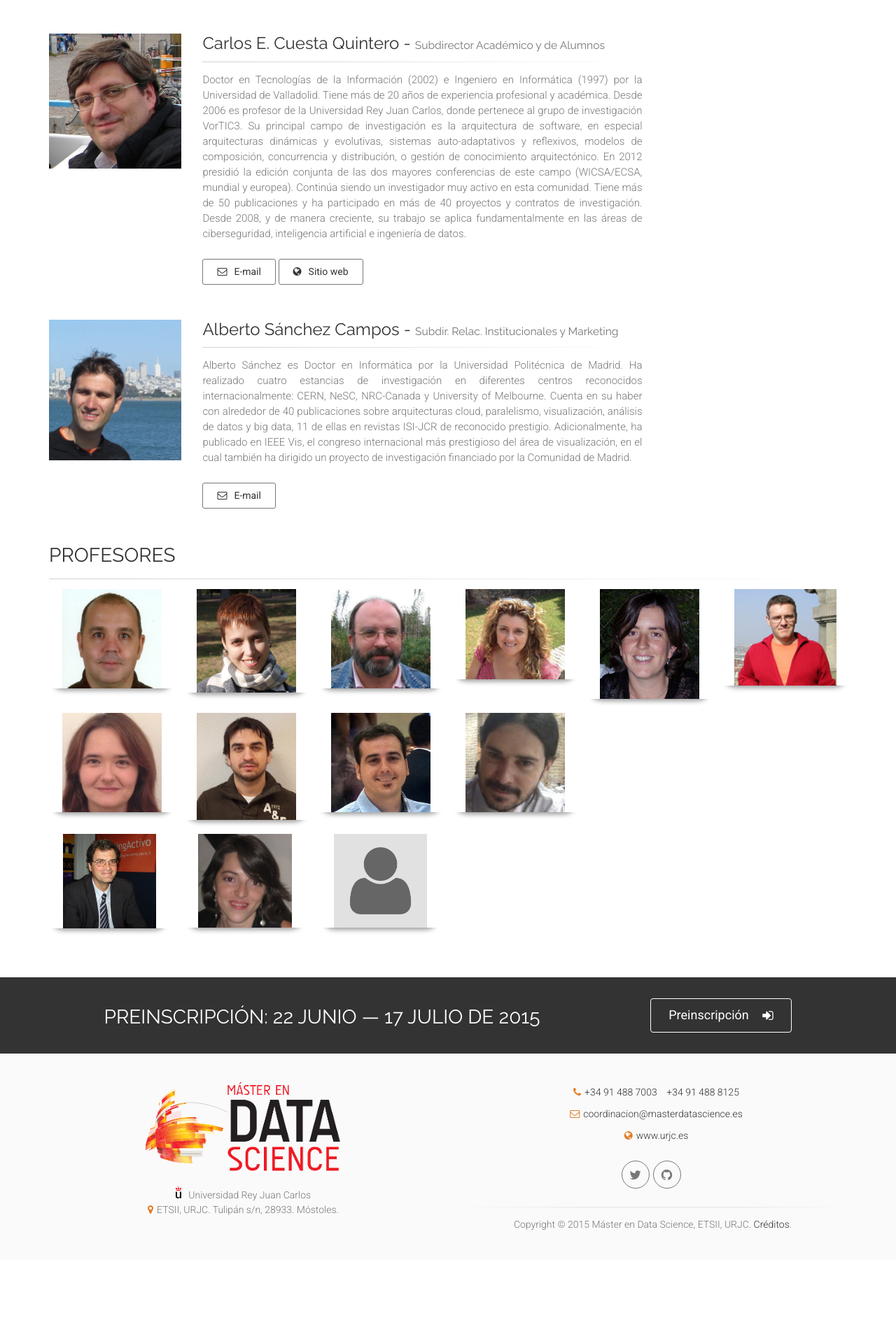
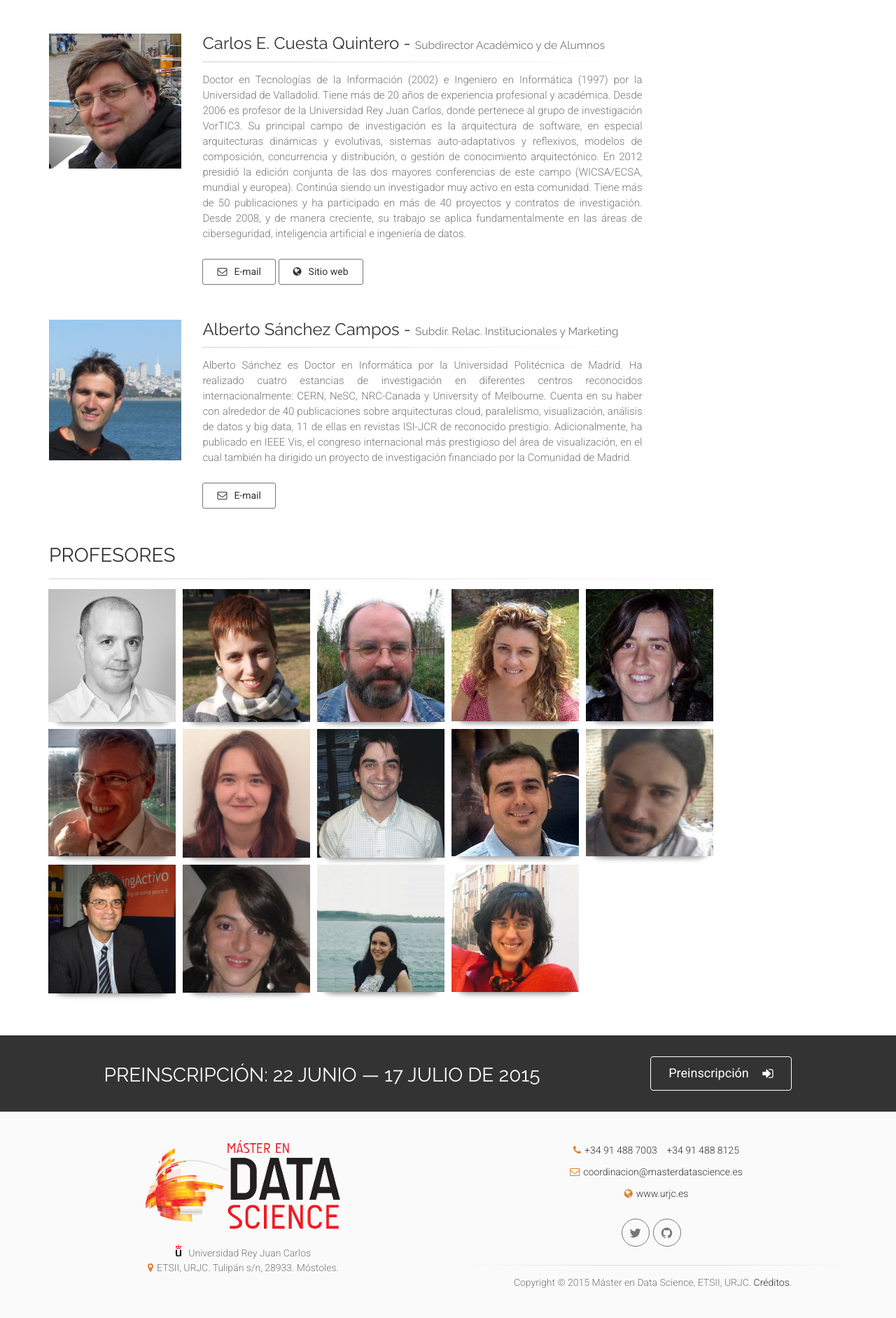
Before and after one commit to URJCDataScience/central, a Jekyll site: the page built from equipo/index.html, in a window 1280 px wide. Shown: the part 1390-3274 px from the top of the page at 70% size. Built offline with Jekyll 4.4.1, drawn with Linux system fonts in a browser that asks for light colours; before the commit the page ends 3191 px from its top, so only the background shows below that.

Commit message:
Adjust all team photos, new overlay effect

```diff
--- a/css/custom.css
+++ b/css/custom.css
@@ -55,3 +55,7 @@ img.urjc-image-side {
   -o-transition: all 0.3s ease-in-out;
   transition: all 0.3s ease-in-out;
 }
+
+.overlay-container .text {
+	top: 20%;
+}
--- a/equipo/index.html
+++ b/equipo/index.html
@@ -224,14 +224,17 @@ author: URJCDataScience
 				<!-- Profesores row -->
 				<div class="row grid-space-10">
 					<div class="col-md-2 col-sm-6">
-						<div class="image-box team-member shadow-narrow mb-20 ph-20">
+						<div class="image-box team-member shadow-narrow mb-10 ph-10">
 							<div class="overlay-container ">
 								<img src="{{ site.baseurl }}images/profes/antonio_alonso.jpg" alt="">
-								<div class="overlay-to-top">
+								<div class="overlay-top">
 									<div class="text">
-										<p class="margin-clear">
-											Antonio Alonso Ayuso
-										</p>
+										<h3 class="small_white">Antonio Alonso Ayuso</h3>
+									</div>
+								</div>
+								<div class="overlay-bottom">
+									<div class="links">
+										<a href="portfolio-item.html" class="btn btn-gray-transparent btn-animated btn-sm">Info <i class="pl-10 fa fa-arrow-right"></i></a>
 									</div>
 								</div>
 							</div>
@@ -239,14 +242,17 @@ author: URJCDataScience
 					</div>
 					<!-- Profesor end -->
 					<div class="col-md-2 col-sm-6">
-						<div class="image-box team-member shadow-narrow mb-20 ph-20">
+						<div class="image-box team-member shadow-narrow mb-10 ph-10">
 							<div class="overlay-container ">
 								<img src="{{ site.baseurl }}images/profes/mbeltran.jpg" alt="">
-								<div class="overlay-to-top">
+								<div class="overlay-top">
 									<div class="text">
-										<p class="margin-clear">
-											Marta Beltrán Pardo
-										</p>
+										<h3 class="small_white">Marta Beltrán Pardo</h3>
+									</div>
+								</div>
+								<div class="overlay-bottom">
+									<div class="links">
+										<a href="portfolio-item.html" class="btn btn-gray-transparent btn-animated btn-sm">Info <i class="pl-10 fa fa-arrow-right"></i></a>
 									</div>
 								</div>
 							</div>
@@ -254,14 +260,17 @@ author: URJCDataScience
 					</div>
 					<!-- Profesor end -->
 					<div class="col-md-2 col-sm-6">
-						<div class="image-box team-member shadow-narrow mb-20 ph-20">
+						<div class="image-box team-member shadow-narrow mb-10 ph-10">
 							<div class="overlay-container ">
 								<img src="{{ site.baseurl }}images/profes/enrique_cabello.jpg" alt="">
-								<div class="overlay-to-top">
+								<div class="overlay-top">
 									<div class="text">
-										<p class="margin-clear">
-											Enrique Cabello Pardos
-										</p>
+										<h3 class="small_white">Enrique Cabello Pardos</h3>
+									</div>
+								</div>
+								<div class="overlay-bottom">
+									<div class="links">
+										<a href="portfolio-item.html" class="btn btn-gray-transparent btn-animated btn-sm">Info <i class="pl-10 fa fa-arrow-right"></i></a>
 									</div>
 								</div>
 							</div>
@@ -269,14 +278,17 @@ author: URJCDataScience
 					</div>
 					<!-- Profesor end -->
 					<div class="col-md-2 col-sm-6">
-						<div class="image-box team-member shadow-narrow mb-20 ph-20">
+						<div class="image-box team-member shadow-narrow mb-10 ph-10">
 							<div class="overlay-container ">
 								<img src="{{ site.baseurl }}images/profes/paloma_caceres.jpg" alt="">
-								<div class="overlay-to-top">
+								<div class="overlay-top">
 									<div class="text">
-										<p class="margin-clear">
-											Paloma Cáceres García de Marina
-										</p>
+										<h3 class="small_white">Paloma Cáceres García de Marina</h3>
+									</div>
+								</div>
+								<div class="overlay-bottom">
+									<div class="links">
+										<a href="portfolio-item.html" class="btn btn-gray-transparent btn-animated btn-sm">Info <i class="pl-10 fa fa-arrow-right"></i></a>
 									</div>
 								</div>
 							</div>
@@ -284,93 +296,17 @@ author: URJCDataScience
 					</div>
 					<!-- Profesor end -->
 					<div class="col-md-2 col-sm-6">
-						<div class="image-box team-member shadow-narrow mb-20 ph-20">
+						<div class="image-box team-member shadow-narrow mb-10 ph-10">
 							<div class="overlay-container ">
 								<img src="{{ site.baseurl }}images/profes/maria_eugenia.jpg" alt="">
-								<div class="overlay-to-top">
+								<div class="overlay-top">
 									<div class="text">
-										<p class="margin-clear">
-											María Eugenia Castellanos
-										</p>
+										<h3 class="small_white">María Eugenia Castellanos</h3>
 									</div>
 								</div>
-							</div>
-						</div>
-					</div>
-					<!-- Profesor end -->
-				<!-- Row end -->
-				<!-- Profesores row -->
-				<div class="row grid-space-20">
-					<div class="col-md-2 col-sm-6">
-						<div class="image-box team-member shadow-narrow mb-20 ph-20">
-							<div class="overlay-container ">
-								<img src="{{ site.baseurl }}images/profes/jmcavero.jpg" alt="">
-								<div class="overlay-to-top">
-									<div class="text">
-										<p class="margin-clear">
-											José María Cavero Barca
-										</p>
-									</div>
-								</div>
-							</div>
-						</div>
-					</div>
-				</div>
-				<!-- Profesor end -->
-					<div class="col-md-2 col-sm-6">
-						<div class="image-box team-member shadow-narrow mb-20 ph-20">
-							<div class="overlay-container ">
-								<img src="{{ site.baseurl }}images/profes/cristina_conde.jpg" alt="">
-								<div class="overlay-to-top">
-									<div class="text">
-										<p class="margin-clear">
-											Cristina Conde Vilda
-										</p>
-									</div>
-								</div>
-							</div>
-						</div>
-					</div>
-					<!-- Profesor end -->
-					<div class="col-md-2 col-sm-6">
-						<div class="image-box team-member shadow-narrow mb-20 ph-20">
-							<div class="overlay-container ">
-								<img src="{{ site.baseurl }}images/profes/abraham_duarte.jpg" alt="">
-								<div class="overlay-to-top">
-									<div class="text">
-										<p class="margin-clear">
-											Abraham Duarte
-										</p>
-									</div>
-								</div>
-							</div>
-						</div>
-					</div>
-					<!-- Profesor end -->
-					<div class="col-md-2 col-sm-6">
-						<div class="image-box team-member shadow-narrow mb-20 ph-20">
-							<div class="overlay-container ">
-								<img src="{{ site.baseurl }}images/profes/micael_gallego.jpg" alt="">
-								<div class="overlay-to-top">
-									<div class="text">
-										<p class="margin-clear">
-											Micael Gallego
-										</p>
-									</div>
-								</div>
-							</div>
-						</div>
-					</div>
-					<!-- Profesor end -->
-					<div class="col-md-2 col-sm-6">
-						<div class="image-box team-member shadow-narrow mb-20 ph-20">
-							<div class="overlay-container ">
-								<img src="{{ site.baseurl }}images/profes/patxi_gortazar.jpeg" alt="">
-								<div class="overlay-to-top">
-									<div class="text">
-										<p class="margin-clear">
-											Francisco Gortázar
-										</p>
+								<div class="overlay-bottom">
+									<div class="links">
+										<a href="portfolio-item.html" class="btn btn-gray-transparent btn-animated btn-sm">Info <i class="pl-10 fa fa-arrow-right"></i></a>
 									</div>
 								</div>
 							</div>
@@ -380,16 +316,37 @@ author: URJCDataScience
 				</div>
 				<!-- Row end -->
 				<!-- Profesores row -->
-				<div class="row grid-space-20">
+				<div class="row grid-space-10">
 					<div class="col-md-2 col-sm-6">
-						<div class="image-box team-member shadow-narrow mb-20 ph-20">
+						<div class="image-box team-member shadow-narrow mb-10 ph-10">
 							<div class="overlay-container ">
-								<img src="{{ site.baseurl }}images/profes/javier_moguerza.jpg" alt="">
-								<div class="overlay-to-top">
+								<img src="{{ site.baseurl }}images/profes/JMCB.jpg" alt="">
+								<div class="overlay-top">
 									<div class="text">
-										<p class="margin-clear">
-											Javier M. Moguerza
-										</p>
+										<h3 class="small_white">José María Cavero Barca</h3>
+									</div>
+								</div>
+								<div class="overlay-bottom">
+									<div class="links">
+										<a href="portfolio-item.html" class="btn btn-gray-transparent btn-animated btn-sm">Info <i class="pl-10 fa fa-arrow-right"></i></a>
+									</div>
+								</div>
+							</div>
+						</div>
+					</div>
+				<!-- Profesor end -->
+					<div class="col-md-2 col-sm-6">
+						<div class="image-box team-member shadow-narrow mb-10 ph-10">
+							<div class="overlay-container ">
+								<img src="{{ site.baseurl }}images/profes/CristinaConde.jpg" alt="">
+								<div class="overlay-top">
+									<div class="text">
+										<h3 class="small_white">Cristina Conde Vilda</h3>
+									</div>
+								</div>
+								<div class="overlay-bottom">
+									<div class="links">
+										<a href="portfolio-item.html" class="btn btn-gray-transparent btn-animated btn-sm">Info <i class="pl-10 fa fa-arrow-right"></i></a>
 									</div>
 								</div>
 							</div>
@@ -397,14 +354,17 @@ author: URJCDataScience
 					</div>
 					<!-- Profesor end -->
 					<div class="col-md-2 col-sm-6">
-						<div class="image-box team-member shadow-narrow mb-20 ph-20">
+						<div class="image-box team-member shadow-narrow mb-10 ph-10">
 							<div class="overlay-container ">
-								<img src="{{ site.baseurl }}images/profes/soto_montalvo.jpg" alt="">
-								<div class="overlay-to-top">
+								<img src="{{ site.baseurl }}images/profes/abraham_duarte.jpg" alt="">
+								<div class="overlay-top">
 									<div class="text">
-										<p class="margin-clear">
-											Soto Montalvo
-										</p>
+										<h3 class="small_white">Abraham Duarte</h3>
+									</div>
+								</div>
+								<div class="overlay-bottom">
+									<div class="links">
+										<a href="portfolio-item.html" class="btn btn-gray-transparent btn-animated btn-sm">Info <i class="pl-10 fa fa-arrow-right"></i></a>
 									</div>
 								</div>
 							</div>
@@ -412,30 +372,111 @@ author: URJCDataScience
 					</div>
 					<!-- Profesor end -->
 					<div class="col-md-2 col-sm-6">
-						<div class="image-box team-member shadow-narrow mb-20 ph-20">
+						<div class="image-box team-member shadow-narrow mb-10 ph-10">
 							<div class="overlay-container ">
-								<img src="{{ site.baseurl }}images/team-member-1.jpg" alt="">
-								<div class="overlay-to-top">
+								<img src="{{ site.baseurl }}images/profes/micael_gallego.jpg" alt="">
+								<div class="overlay-top">
 									<div class="text">
-										<p class="margin-clear">
-											Pilar Romay
-										</p>
+										<h3 class="small_white">Micael Gallego</h3>
+									</div>
+								</div>
+								<div class="overlay-bottom">
+									<div class="links">
+										<a href="portfolio-item.html" class="btn btn-gray-transparent btn-animated btn-sm">Info <i class="pl-10 fa fa-arrow-right"></i></a>
 									</div>
 								</div>
 							</div>
 						</div>
 					</div>
 					<!-- Profesor end -->
-					<!--
 					<div class="col-md-2 col-sm-6">
-						<div class="image-box team-member shadow-narrow mb-20 ph-20">
+						<div class="image-box team-member shadow-narrow mb-10 ph-10">
 							<div class="overlay-container ">
-								<img src="{{ site.baseurl }}images/team-member-1.jpg" alt="">
-								<div class="overlay-to-top">
+								<img src="{{ site.baseurl }}images/profes/patxi_gortazar.jpeg" alt="">
+								<div class="overlay-top">
 									<div class="text">
-										<p class="margin-clear">
-											Profesor
-										</p>
+										<h3 class="small_white">Francisco Gortázar</h3>
+									</div>
+								</div>
+								<div class="overlay-bottom">
+									<div class="links">
+										<a href="portfolio-item.html" class="btn btn-gray-transparent btn-animated btn-sm">Info <i class="pl-10 fa fa-arrow-right"></i></a>
+									</div>
+								</div>
+							</div>
+						</div>
+					</div>
+					<!-- Profesor end -->
+				</div>
+				<!-- Row end -->
+				<!-- Profesores row -->
+				<div class="row grid-space-10">
+					<div class="col-md-2 col-sm-6">
+						<div class="image-box team-member shadow-narrow mb-10 ph-10">
+							<div class="overlay-container ">
+								<img src="{{ site.baseurl }}images/profes/javier_moguerza.jpg" alt="">
+								<div class="overlay-top">
+									<div class="text">
+										<h3 class="small_white">Javier M. Moguerza</h3>
+									</div>
+								</div>
+								<div class="overlay-bottom">
+									<div class="links">
+										<a href="portfolio-item.html" class="btn btn-gray-transparent btn-animated btn-sm">Info <i class="pl-10 fa fa-arrow-right"></i></a>
+									</div>
+								</div>
+							</div>
+						</div>
+					</div>
+					<!-- Profesor end -->
+					<div class="col-md-2 col-sm-6">
+						<div class="image-box team-member shadow-narrow mb-10 ph-10">
+							<div class="overlay-container ">
+								<img src="{{ site.baseurl }}images/profes/soto_montalvo.jpg" alt="">
+								<div class="overlay-top">
+									<div class="text">
+										<h3 class="small_white">Soto Montalvo</h3>
+									</div>
+								</div>
+								<div class="overlay-bottom">
+									<div class="links">
+										<a href="portfolio-item.html" class="btn btn-gray-transparent btn-animated btn-sm">Info <i class="pl-10 fa fa-arrow-right"></i></a>
+									</div>
+								</div>
+							</div>
+						</div>
+					</div>
+					<!-- Profesor end -->
+					<div class="col-md-2 col-sm-6">
+						<div class="image-box team-member shadow-narrow mb-10 ph-10">
+							<div class="overlay-container ">
+								<img src="{{ site.baseurl }}images/profes/pilar_romay.jpeg" alt="">
+								<div class="overlay-top">
+									<div class="text">
+										<h3 class="small_white">Pilar Romay</h3>
+									</div>
+								</div>
+								<div class="overlay-bottom">
+									<div class="links">
+										<a href="portfolio-item.html" class="btn btn-gray-transparent btn-animated btn-sm">Info <i class="pl-10 fa fa-arrow-right"></i></a>
+									</div>
+								</div>
+							</div>
+						</div>
+					</div>
+					<!-- Profesor end -->
+					<div class="col-md-2 col-sm-6">
+						<div class="image-box team-member shadow-narrow mb-10 ph-10">
+							<div class="overlay-container ">
+								<img src="{{ site.baseurl }}images/profes/almudena_sierra.jpg" alt="">
+								<div class="overlay-top">
+									<div class="text">
+										<h3 class="small_white">Almudena Sierra Alonso</h3>
+									</div>
+								</div>
+								<div class="overlay-bottom">
+									<div class="links">
+										<a href="portfolio-item.html" class="btn btn-gray-transparent btn-animated btn-sm">Info <i class="pl-10 fa fa-arrow-right"></i></a>
 									</div>
 								</div>
 							</div>
```
Also changed, not shown: images/profes/CristinaConde.jpg (added), images/profes/JMCB.jpg (added), images/profes/abraham_duarte.jpg, images/profes/almudena_sierra.jpg (added), images/profes/antonio_alonso.jpg, images/profes/enrique_cabello.jpg, images/profes/maria_eugenia.jpg, images/profes/paloma_caceres.jpg, images/profes/pilar_romay.jpeg (added).
